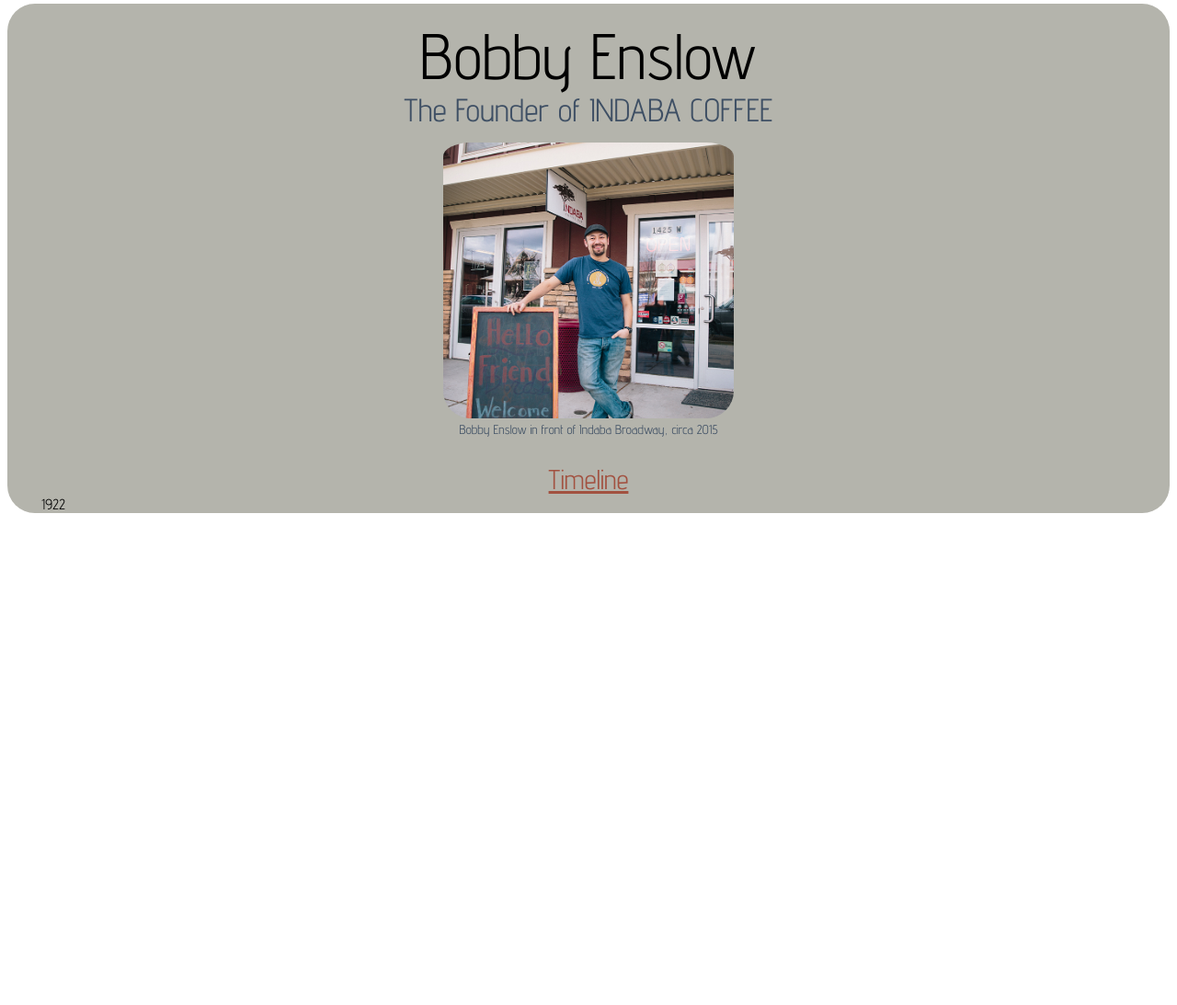
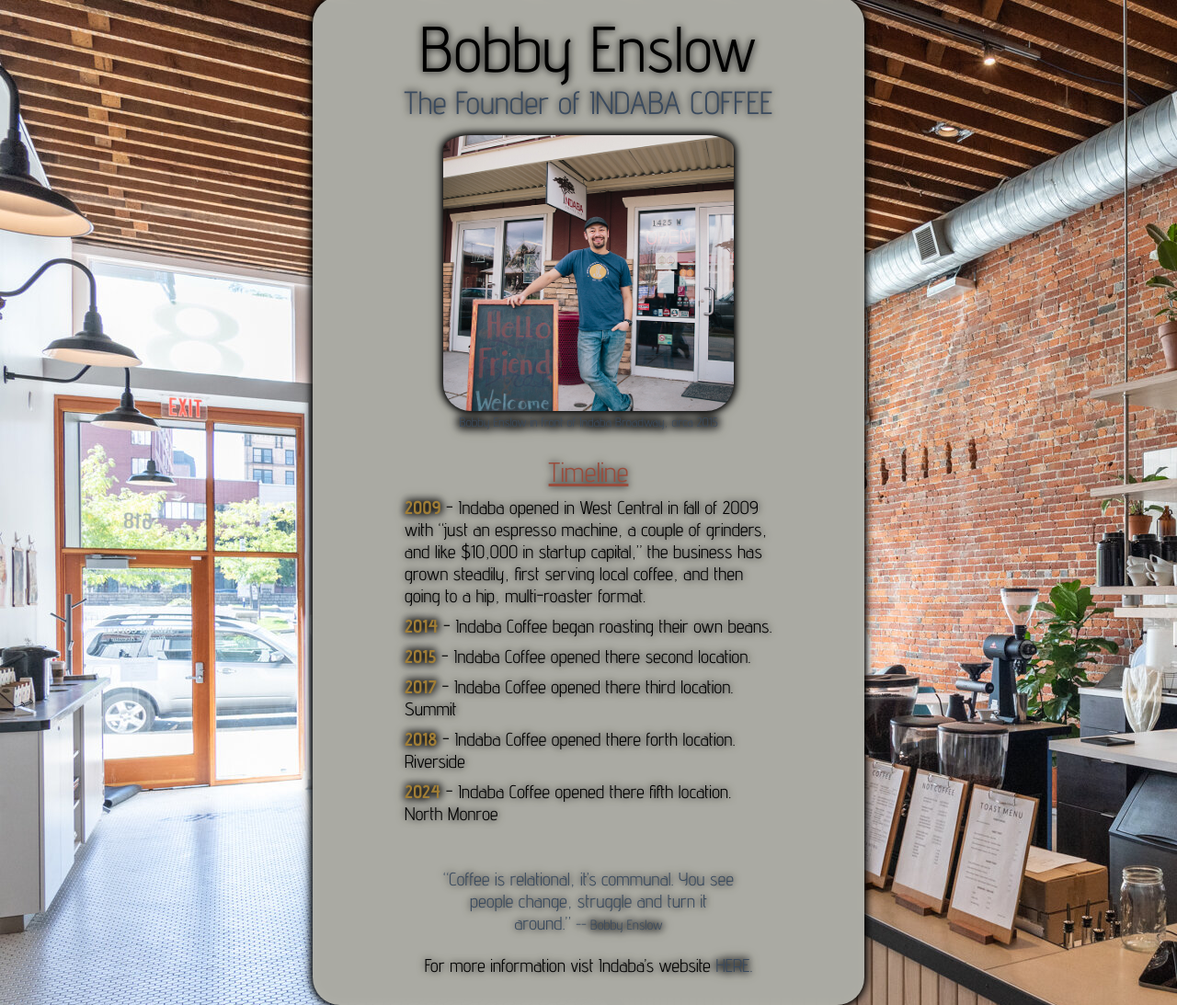
Before and after one commit to VForev/tribute-page-dp-368, a plain HTML site: page index.html in a window 1280 px wide. Shown: the whole page at 92% size. Before the commit the page ends 800 px from the top, so only its background shows below. Drawn offline with Linux system fonts and the light colour scheme.

Commit message:
working alomost

```diff
--- a/index.html
+++ b/index.html
@@ -17,10 +17,19 @@
           <div class='img-caption'><p class='img-caption'>Bobby Enslow in front of Indaba Broadway, circa 2015</p></div></div>
         <div class="line"></div>
           <p class='timeline'>Timeline</p>
+          <p class='dates'><span class="dateC">2009</span> - Indaba opened in West Central in fall of 2009 with “just an espresso machine, a couple of grinders, and like $10,000 in startup capital,” the business has grown steadily, first serving local coffee, and then going to a hip, multi-roaster format.</p>
+          <p class='dates'><span class="dateC">2014</span>  - Indaba Coffee began roasting their own beans.</p>
+          <p class='dates'><span class="dateC">2015</span> - Indaba Coffee opened there second location.</p>
+          <p class='dates'><span class="dateC">2017</span> - Indaba Coffee opened there third location. Summit</p>
+          <p class='dates'><span class="dateC">2018</span> - Indaba Coffee opened there forth location. Riverside</p>
+          <p class='dates'><span class="dateC">2024</span> - Indaba Coffee opened there fifth location. North Monroe</p>
 
-          <li class="times">
+          <!-- <li class="times">
             <span class="date">1922</span>
-          </li>
-</div>
+          </li> -->
+          <p class='qu'>“Coffee is relational, it’s communal. You see people change, struggle and turn it around.” <span class="quE">-- Bobby Enslow</span> </p>
+          <p class='linkto'>For more information vist Indaba’s website <a href="https://www.indabacoffee.com/learn">HERE.</a></p>
+
+        </div>
 </body>
 </html>
--- a/styles.css
+++ b/styles.css
@@ -5,6 +5,12 @@
     /* filter: drop-shadow(2px 2px 2px #000); */
 
  }
+
+ body {
+  background-image: url("/img/back.jpg");
+  object-fit: cover;
+  margin: auto;
+}
 
  .titleE {
   font-size: 35px;
@@ -15,11 +21,11 @@
  .main {
     text-align: center;
     background-color: #B4B4AC;
-    height: 1145;
-    width: 600;
+    max-height: 1145px;
+    max-width: 600px;
     border-radius: 30px;
-    align-items: center;
-
+    margin: auto;
+    opacity: 95%;
 
  }
 
@@ -32,6 +38,7 @@
 
  * {
   font-family: Advent Pro;
+  filter: drop-shadow(0 0 4px black);
  }
 
  .image {
@@ -64,3 +71,42 @@
   justify-content: center;
   width: 100px;
  }
+
+ .dates {
+  padding: 9px 100px 0 100px;
+  margin: 0;
+  font-size: 20px;
+  text-align: left;
+
+ }
+
+ .dateC {
+  color: #AA8538;
+  font-family: Advent Pro;
+  font-weight: bold;
+
+
+ }
+
+ .qu {
+  font-size: 20px;
+  padding: 47px 142px 0 142px;
+  margin: 0;
+  color: #3E4F64;
+ }
+
+ .quE {
+  font-size: 15px;
+ }
+
+ .linkto {
+  font-size: 20px;
+  padding: 22px 0 31px 0;
+  margin: 0;
+  color: balck;
+ }
+
+ a {
+  color: #3E4F64;
+  text-decoration: none;
+ }
```
